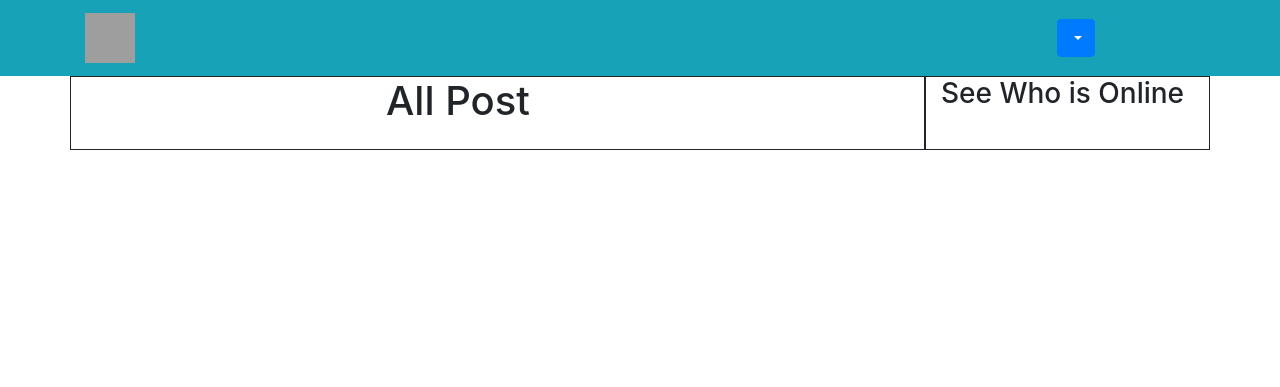
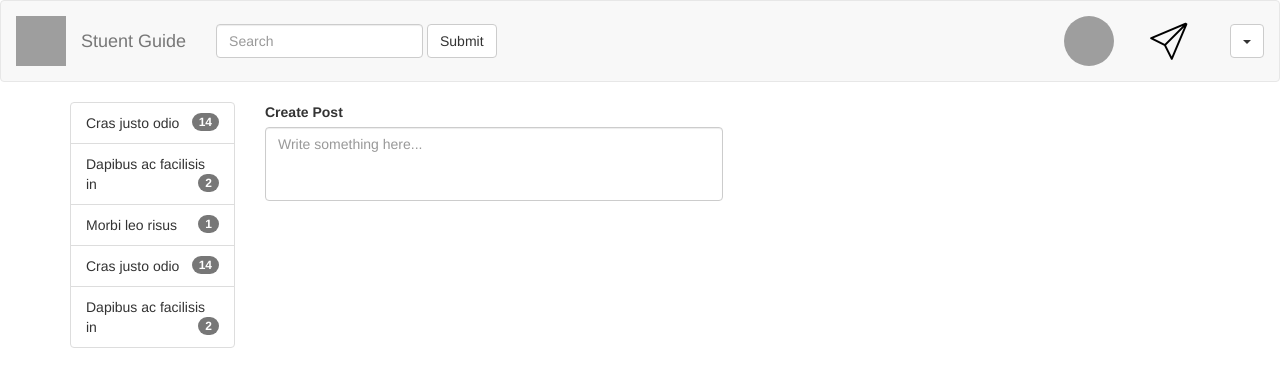
Before and after one commit to jeetsoni/Codeignator-Project, a CodeIgniter app: the page made by application/views/private_area_view.php in a window 1280 px wide. Shown: the top 387 px of the page. Run offline with CodeIgniter, Linux system fonts and the light colour scheme; data that the repository does not hold is empty; grey boxes are pictures that could not be loaded.

Commit message:
home page

```diff
--- a/Assets/css/style.css
+++ b/Assets/css/style.css
@@ -1,8 +1,56 @@
-.card {
-	margin-top: 100px;
-  	box-shadow: 0 10px 20px rgba(0,0,0,0.19), 0 6px 6px rgba(0,0,0,0.23);\
+.dropdown, .dropup {
+    padding-top: 23px !important;
 }
-.body{
-	background-image: url('Assets/img/login2.jpg');
-	background-size: cover;
+.app_name{
+    padding-top: 30px !important;
 }
+.search{
+    padding-top: 15px !important;
+
+}
+.p_img1{
+    border-radius: 50px;
+}
+.p_img1:hover{
+   box-shadow: 8px 5px 6px #ccc;
+}
+.p_img{
+    margin-right: 21px;
+    border-radius: 50px;
+
+}
+.p_img:hover{
+   box-shadow: 8px 5px 6px #ccc;
+
+}
+textarea{
+    resize: none;
+}
+.card{
+width: 100% !important;
+margin-bottom: 50px;
+border: 1px solid #ccc;
+}
+.pic_heading{
+    width: 100%;
+    border: 1px solid #ccc;
+}
+.heading_name{
+    padding-left: 10px;
+
+}
+.h_img{
+    border-radius: 50px;
+
+}
+.h_date{
+    float: right;
+}
+.card-img-top{
+    padding:17px;
+}
+.card-text{
+    text-align: center;
+    padding: 3px;
+    margin-top: 46px;
+}
--- a/application/views/header.php
+++ b/application/views/header.php
@@ -4,42 +4,56 @@
 	<title>Article List</title>
 
 <!-- Latest compiled and minified CSS -->
-<link rel="stylesheet" href="https://maxcdn.bootstrapcdn.com/bootstrap/4.3.1/css/bootstrap.min.css">
+<link rel="stylesheet" type="text/css" href="<?php echo base_url(); ?>/Assets/css/style.css">
+<link rel="stylesheet" type="text/css" href="<?php echo base_url(); ?>/Assets/css/font-awesome.min">
+<link rel="stylesheet" href="https://maxcdn.bootstrapcdn.com/bootstrap/3.4.1/css/bootstrap.min.css">
+  <script src="https://ajax.googleapis.com/ajax/libs/jquery/3.4.1/jquery.min.js"></script>
+  <script src="https://maxcdn.bootstrapcdn.com/bootstrap/3.4.1/js/bootstrap.min.js"></script>
 
-<!-- jQuery library -->
-<script src="https://ajax.googleapis.com/ajax/libs/jquery/3.4.1/jquery.min.js"></script>
-
-<!-- Popper JS -->
-<script src="https://cdnjs.cloudflare.com/ajax/libs/popper.js/1.14.7/umd/popper.min.js"></script>
-
-<!-- Latest compiled JavaScript -->
-<script src="https://maxcdn.bootstrapcdn.com/bootstrap/4.3.1/js/bootstrap.min.js"></script>
 </head>
 <body>
+<nav class="navbar navbar-default">
+        <div class="container-fluid">
+            <!-- Brand and toggle get grouped for better mobile display -->
+            <div class="navbar-header">
+                <a href="<?php echo base_url(); ?>private_area" class="navbar-brand ">
+                    <img class="mb-3" src="<?php echo base_url('/Assets/img/Marwadi_University_logo.png') ?>" width="50px" height="50px" alt="CoolBrand">
+                </a>
+            </div>
+            <p class="app_name navbar-brand">Stuent Guide </p>
 
-	<nav class="navbar navbar-expand-lg navbar-dark bg-info">
-  <div class="container">
-  <a class="navbar-brand" href="<?php echo base_url(); ?>private_area"><img src="<?php echo base_url('/Assets/img/Marwadi_University_logo.png') ?>" alt="" width="50px" height="50px;"></a>
+            <!-- Collect the nav links, forms, and other content for toggling -->
 
+            <div class="collapse navbar-collapse" id="bs-example-navbar-collapse-1">
+                <form class="search navbar-form navbar-left">
+                    <div class="form-group">
+                        <input type="text" class="form-control" placeholder="Search">
+                    </div>
+                    <button type="submit" class="btn btn-default">Submit</button>
+                </form>
+                <ul class="nav navbar-nav navbar-right">
+                    <li class="logo">
+                        <a href="<?php echo base_url(); ?>profile_con"><img class="p_img1" src="<?php echo base_url('/upload/1D836C60-ABA5-4B40-9A05-E0664AFC1D53L0001.jpg') ?>" alt=""
+                                width="50px" height="50px   "></a>
+                    </li>
+                    <li><a href="#"><img class="p_img" src="<?php echo base_url('/Assets/img/msg_icon.png') ?>" alt=""
+                        width="50px" height="50px"></a></li>
 
-  <div class="dropdown" style="margin-left: auto;margin-right: 100px;">
-  <button type="button" class="btn btn-primary dropdown-toggle" data-toggle="dropdown">
-   <?php echo $this->session->userdata('uname'); ?>
-  </button>
-  <div class="dropdown-menu">
-    <a class="dropdown-item" href="<?php echo base_url(); ?>profile_con">My Profile</a>
-    <?php if($this->session->userdata('id'))
-  {
-
-   ?>
-    <a class="dropdown-item" href="<?php echo base_url(); ?>private_area/logout">Logout</a>
-  </div>
-
-</div>
-<?php } ?>
-  <button class="navbar-toggler" type="button" data-toggle="collapse" data-target="#navbarColor01" aria-controls="navbarColor01" aria-expanded="false" aria-label="Toggle navigation">
-    <span class="navbar-toggler-icon"></span>
-  </button>
-
-  </div>
-</nav>
+                    <li>
+                    <div class="dd dropdown">
+                          <button class="btn btn-default dropdown-toggle" type="button" data-toggle="dropdown">
+                        <span class="caret"></span></button>
+                        <ul class="dropdown-menu">
+                          <li><a href="<?php echo base_url(); ?>profile_con">My Profile</a></li>
+                          <?php if($this->session->userdata('id'))
+                          {
+                          ?>
+                          <li><a href="<?php echo base_url(); ?>private_area/logout">Logout</a></li>
+                          <?php } ?>
+                        </ul>
+                    </div>
+                    </li>
+                </ul>
+            </div><!-- /.navbar-collapse -->
+        </div><!-- /.container-fluid -->
+    </nav>
--- a/application/views/private_area_view.php
+++ b/application/views/private_area_view.php
@@ -1,41 +1,63 @@
 <?php include('header.php'); ?>
 <div class="container">
-    <div class="row">
-    <div class=col-lg-9 style="border:1px solid;">
+<div class="row">
+    <div class="col-md-2">
+    <ul class="list-group">
+  <li class="list-group-item d-flex justify-content-between align-items-center">
+    Cras justo odio
+    <span class="badge badge-primary badge-pill">14</span>
+  </li>
+  <li class="list-group-item d-flex justify-content-between align-items-center">
+    Dapibus ac facilisis in
+    <span class="badge badge-primary badge-pill">2</span>
+  </li>
+  <li class="list-group-item d-flex justify-content-between align-items-center">
+    Morbi leo risus
+    <span class="badge badge-primary badge-pill">1</span>
+  </li>
+  <li class="list-group-item d-flex justify-content-between align-items-center">
+    Cras justo odio
+    <span class="badge badge-primary badge-pill">14</span>
+  </li>
+  <li class="list-group-item d-flex justify-content-between align-items-center">
+    Dapibus ac facilisis in
+    <span class="badge badge-primary badge-pill">2</span>
+  </li>
+</ul>
+    </div>
+    <div class="col-md-5">
+        <div class="form-group shadow-textarea">
+            <label for="exampleFormControlTextarea6">Create Post</label>
+            <textarea class="form-control z-depth-1" id="exampleFormControlTextarea6" rows="3" placeholder="Write something here..."></textarea>
+        </div>
+        <?php foreach($articles as $art):?>
+        <?php if(!is_null($art->image_path)) {?>
+        <div class="card" style="width: 18rem;">
+            <div class="pic_heading col-md-12">
+            <div class="col-md-6">
+                <div class="row">
+                    <a href="<?php echo base_url(); ?>profile_con"><img class="h_img" src="<?php echo base_url('/upload/1D836C60-ABA5-4B40-9A05-E0664AFC1D53L0001.jpg') ?>" alt=""
+                    width="40px" height="40px"><span class="heading_name">jeet soni</span></a>
 
+                </div>
+            </div>
+            <div class="col-md-6">
+                <h4 class="h_date">20/06/2000</h4>
+            </div>
+            </div>
+            <div class="card-body">
+                <p class="card-text"><?php echo $art->article_title;?></p>
+            </div>
+            <img class="card-img-top" src="<?php echo $art->image_path ?>" width="100%" height="400px"  alt="Card image cap">
 
-                    <h1 style=" padding-left: 300px;">All Post</h1>
-                    <table class="table table-border">
-
-
-
-                    <thead>
-                    <?php $count=0 ?>
-                        <?php foreach($articles as $art):
-                            $count++;
-                        ?>
-                    <tr>
-                        <?php if(!is_null($art->image_path)) {?>
-
-                        <th><?php echo $count; ?><center><img class="img-thumbnail" src="<?php echo $art->image_path ?>" alt="" width="650" height="500"></center><?php echo "date" ?> </th>
-                        <?php } ?>
-                    </tr>
-
-
-
-                    </thead>
-                    <tbody>
-                    <tr>
-                    <td><?php echo $art->article_title;?> </td>
-                    </tr>
-                    <?php endforeach; ?>
-                    </tbody>
-                    </table>
-
+        </div>
+        <?php } ?>
+        <?php endforeach; ?>
+    </div>
+    <div class="col-md-3">
 
     </div>
-    <div class="col-lg-3" style="border:1px solid;">
-    <h3>See Who is Online</h3>
+    <div class="col-md-2">
 
     </div>
 </div>
--- a/application/views/profile_view.php
+++ b/application/views/profile_view.php
@@ -1,6 +1,4 @@
 <?php include('header.php'); ?>
-
-
 <div class="container" style="margin-top: 50px;">
 
 <div class="container">
```
Also changed, not shown: Assets/css/font-awesome.min.css (added), Assets/img/msg_icon.png (added), upload/00D25742-443D-4188-8C4C-7F5FDBAB90FEL0001.jpg (deleted), upload/0A718C9F-7FBD-4802-82DC-49206B63C3EEL0001.jpg (deleted), upload/0EE0B574-7257-4520-8C2B-1E5CDB15A881L0001.jpg (deleted), upload/4F336D34-1F7A-43E2-B783-C65FE31429D1L0001.jpg (deleted), 8 other files.
